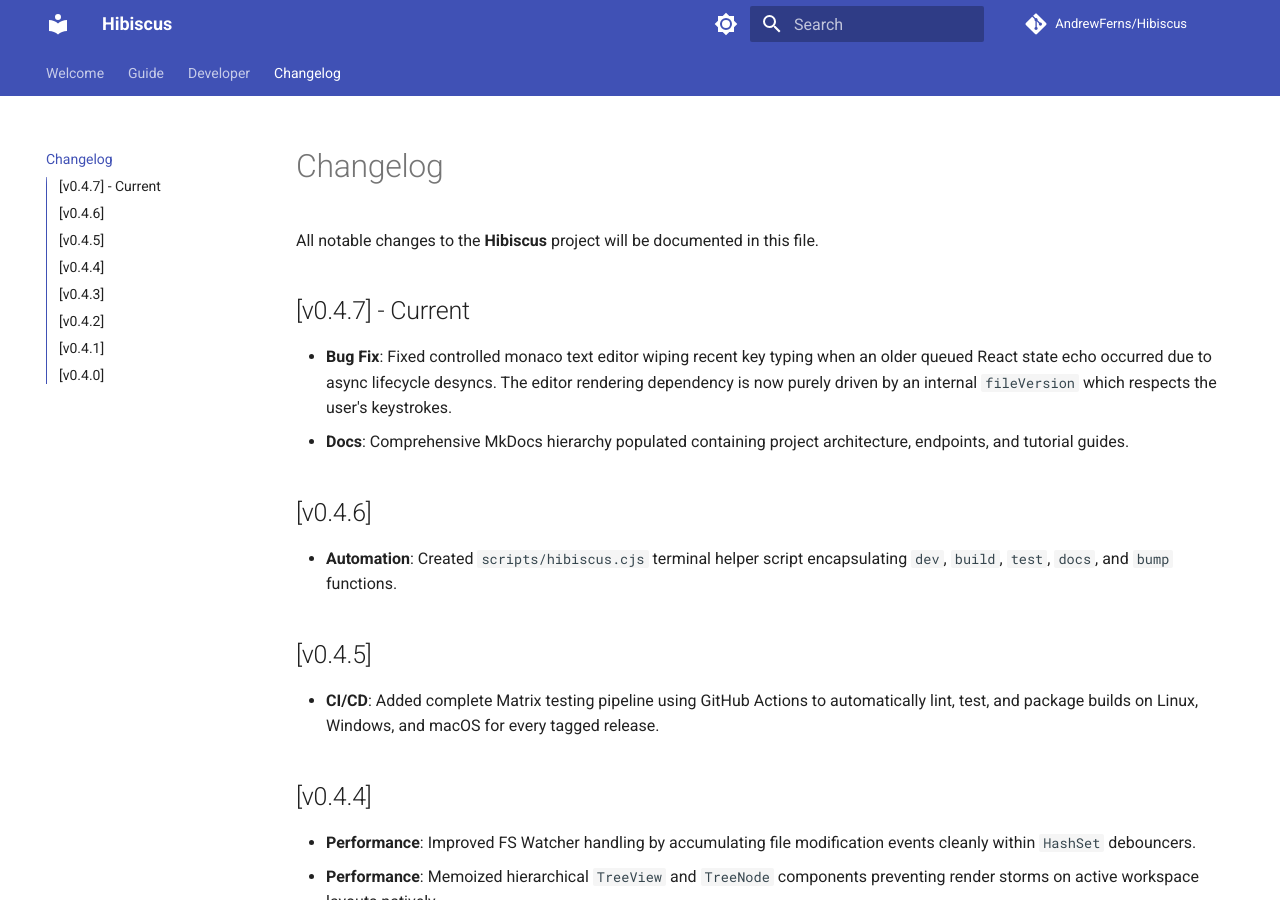
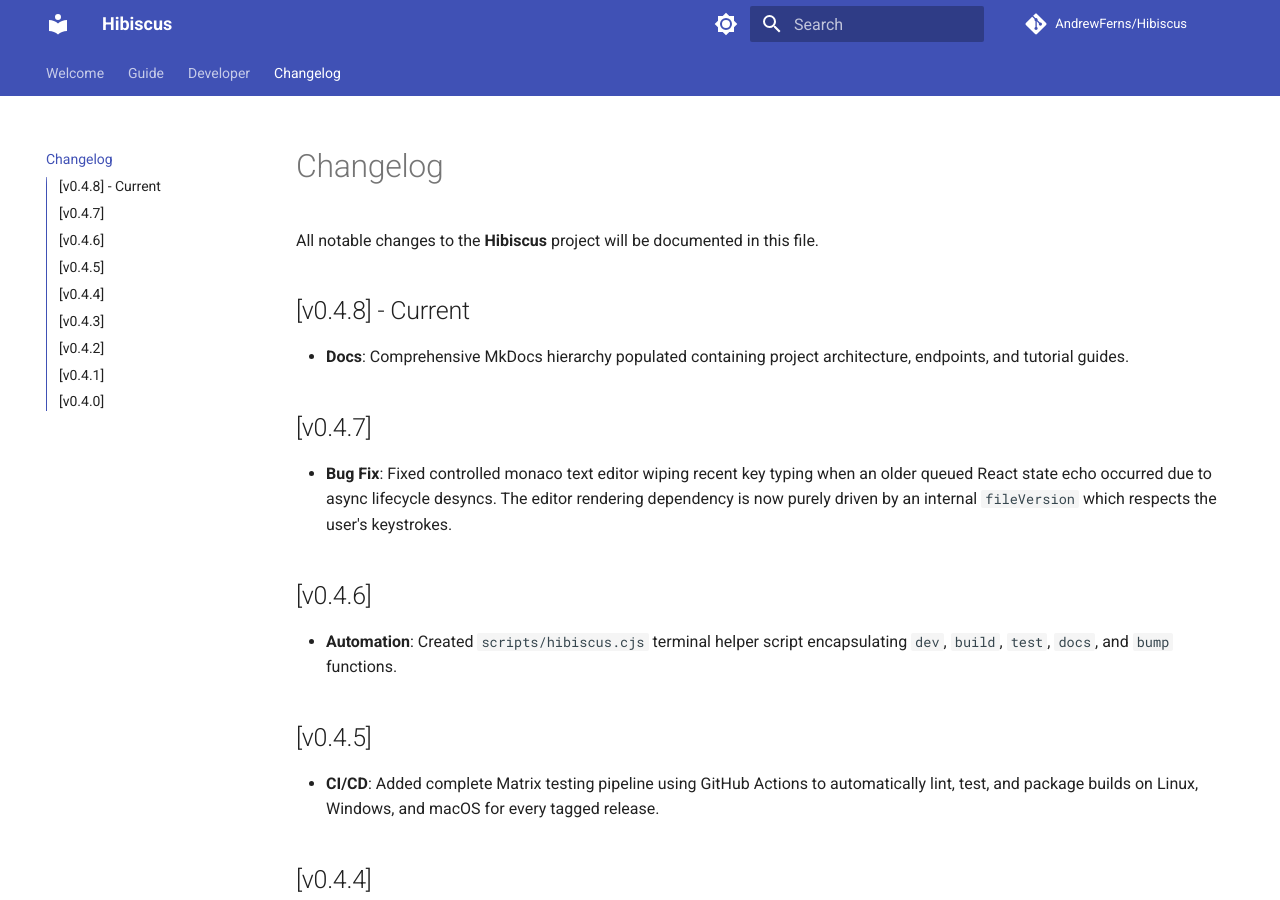
Before and after one commit to AndyFerns/Hibiscus, an MkDocs documentation site: the page built from docs/changelog.md, in a window 1280 px wide and 900 px high. Built offline with MkDocs 1.6.1 and Material for MkDocs 9.7.7, drawn with Linux system fonts in a browser that asks for light colours; comment, search, counter and statistics services are not loaded.

Commit message:
edited changelog according to current versioning

```diff
--- a/docs/changelog.md
+++ b/docs/changelog.md
@@ -2,9 +2,11 @@
 
 All notable changes to the **Hibiscus** project will be documented in this file.
 
-## [v0.4.7] - Current
+## [v0.4.8] - Current
+- **Docs**: Comprehensive MkDocs hierarchy populated containing project architecture, endpoints, and tutorial guides.
+
+## [v0.4.7]
 - **Bug Fix**: Fixed controlled monaco text editor wiping recent key typing when an older queued React state echo occurred due to async lifecycle desyncs. The editor rendering dependency is now purely driven by an internal `fileVersion` which respects the user's keystrokes.
-- **Docs**: Comprehensive MkDocs hierarchy populated containing project architecture, endpoints, and tutorial guides.
 
 ## [v0.4.6]
 - **Automation**: Created `scripts/hibiscus.cjs` terminal helper script encapsulating `dev`, `build`, `test`, `docs`, and `bump` functions.
```
